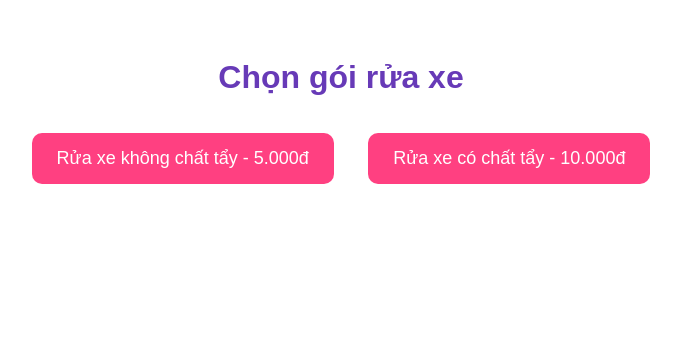
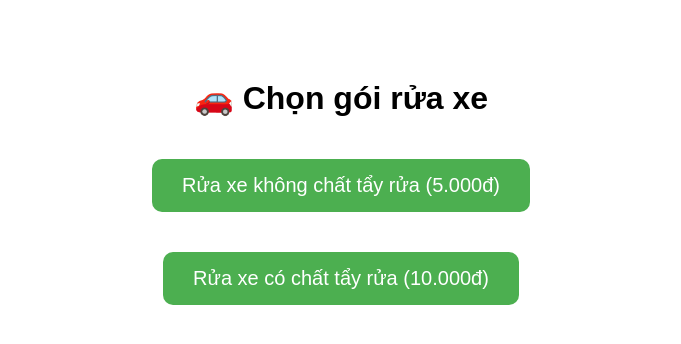
Before and after one commit to dangduc223/momo_web, a plain HTML site: page index.html in a window 1280 px wide. Shown: the whole page, without its empty margins (299-980 px from the left). Drawn offline with Linux system fonts and the light colour scheme.

Commit message:
Cập nhật endpoint API theo link ngrok mới

```diff
--- a/index.html
+++ b/index.html
@@ -1,57 +1,65 @@
 <!DOCTYPE html>
 <html lang="vi">
 <head>
-  <meta charset="UTF-8" />
-  <meta name="viewport" content="width=device-width, initial-scale=1.0"/>
-  <title>Rửa xe thông minh</title>
+  <meta charset="UTF-8">
+  <title>Rửa xe tự động</title>
   <style>
     body {
-      font-family: Arial, sans-serif;
-      padding: 30px;
+      font-family: Arial;
       text-align: center;
-    }
-    h1 {
-      color: #673ab7;
+      padding: 50px;
     }
     button {
-      padding: 15px 25px;
-      font-size: 18px;
-      margin: 15px;
+      font-size: 20px;
+      margin: 20px;
+      padding: 15px 30px;
       border: none;
-      background-color: #ff4081;
+      border-radius: 10px;
+      background-color: #4CAF50;
       color: white;
-      border-radius: 10px;
       cursor: pointer;
     }
-    .success {
-      color: green;
-      font-size: 20px;
-      margin-top: 20px;
+    button:hover {
+      background-color: #45a049;
+    }
+    #result {
+      margin-top: 30px;
+      font-size: 18px;
+      font-weight: bold;
     }
   </style>
 </head>
 <body>
-  <h1>Chọn gói rửa xe</h1>
-  <button onclick="pay('5k')">Rửa xe không chất tẩy - 5.000đ</button>
-  <button onclick="pay('10k')">Rửa xe có chất tẩy - 10.000đ</button>
 
-  <p id="result" class="success"></p>
+  <h1>🚗 Chọn gói rửa xe</h1>
+
+  <button onclick="pay('5k')">Rửa xe không chất tẩy rửa (5.000đ)</button><br>
+  <button onclick="pay('10k')">Rửa xe có chất tẩy rửa (10.000đ)</button>
+
+  <div id="result"></div>
 
   <script>
-    async function pay(type) {
-      const response = await fetch("https://9d87-2402-800-6341-a570-18c4-7842-5058-98bc.ngrok-free.app/api/payment", {
+    function pay(type) {
+      fetch("https://29df-2402-800-6341-a570-18c4-7842-5058-98bc.ngrok-free.app/api/payment", {
         method: "POST",
-        headers: { "Content-Type": "application/json" },
+        headers: {
+          "Content-Type": "application/json"
+        },
         body: JSON.stringify({ type: type })
+      })
+      .then(res => res.json())
+      .then(data => {
+        if (data.payUrl) {
+          window.location.href = data.payUrl;
+        } else {
+          document.getElementById("result").innerText = "❌ Thanh toán thất bại!";
+        }
+      })
+      .catch(err => {
+        document.getElementById("result").innerText = "❌ Lỗi kết nối: " + err.message;
       });
-
-      const data = await response.json();
-      if (data && data.payUrl) {
-        window.location.href = data.payUrl;
-      } else {
-        document.getElementById("result").innerText = "Thanh toán thất bại!";
-      }
     }
   </script>
+
 </body>
 </html>
```
